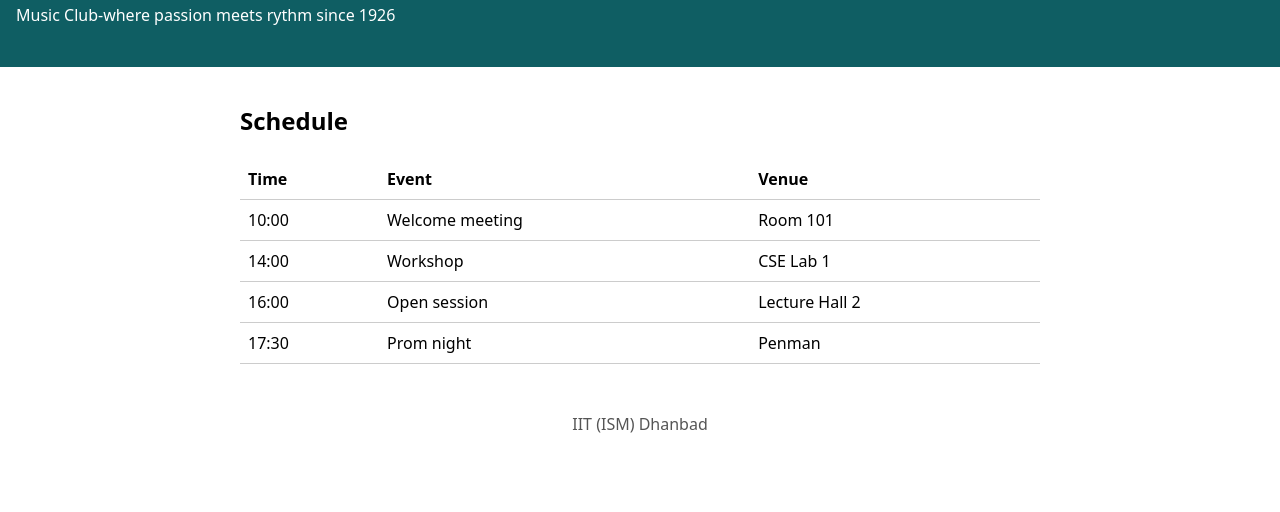
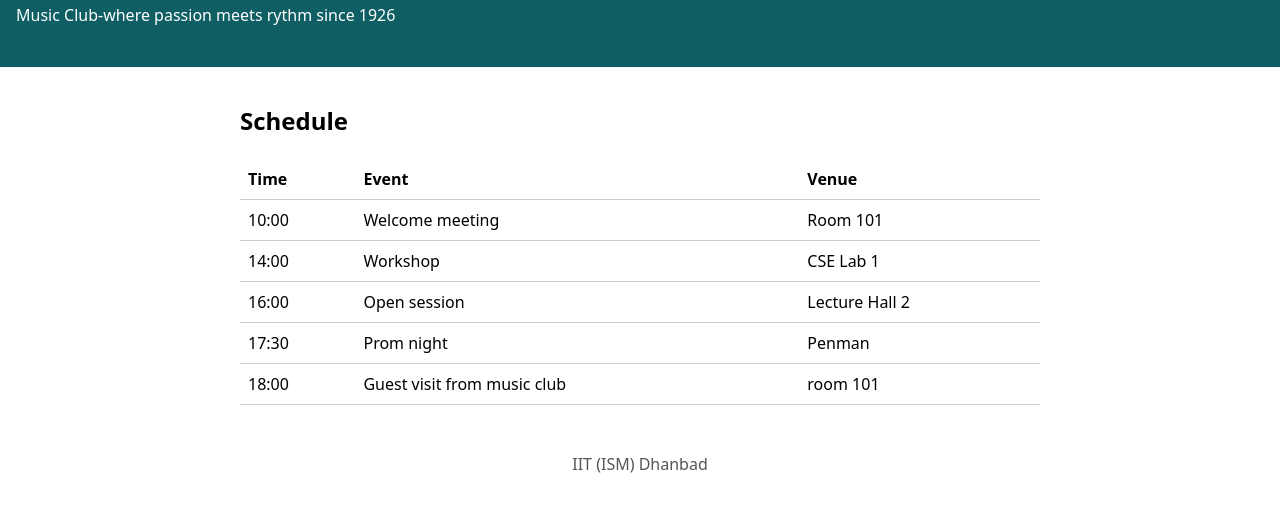
Before and after one commit to 26je0565/Music-club, a plain HTML site: page index.html in a window 1280 px wide. Shown: the part 112-624 px from the top of the page. Drawn offline with Linux system fonts and the light colour scheme.

Commit message:
Add guest visit from music club

```diff
--- a/index.html
+++ b/index.html
@@ -24,6 +24,7 @@
           <tr><td>14:00</td><td>Workshop</td><td>CSE Lab 1</td></tr>
           <tr><td>16:00</td><td>Open session</td><td>Lecture Hall 2</td></tr>
 	  <tr><td>17:30</td><td>Prom night</td><td>Penman</td></tr>
+	  <tr><td>18:00</td><td>Guest visit from music club</td><td> room 101</td><tr>
         </tbody>
       </table>
     </section>
```
